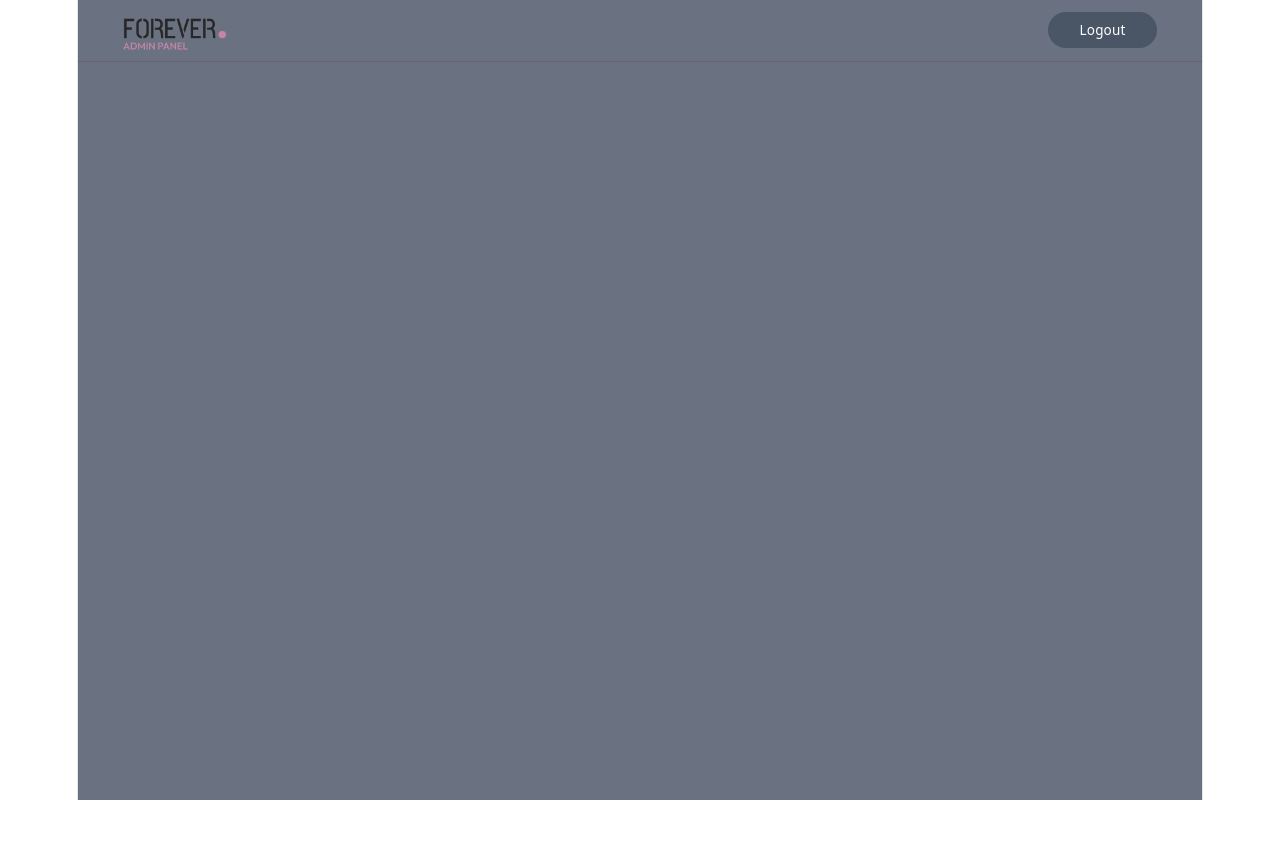
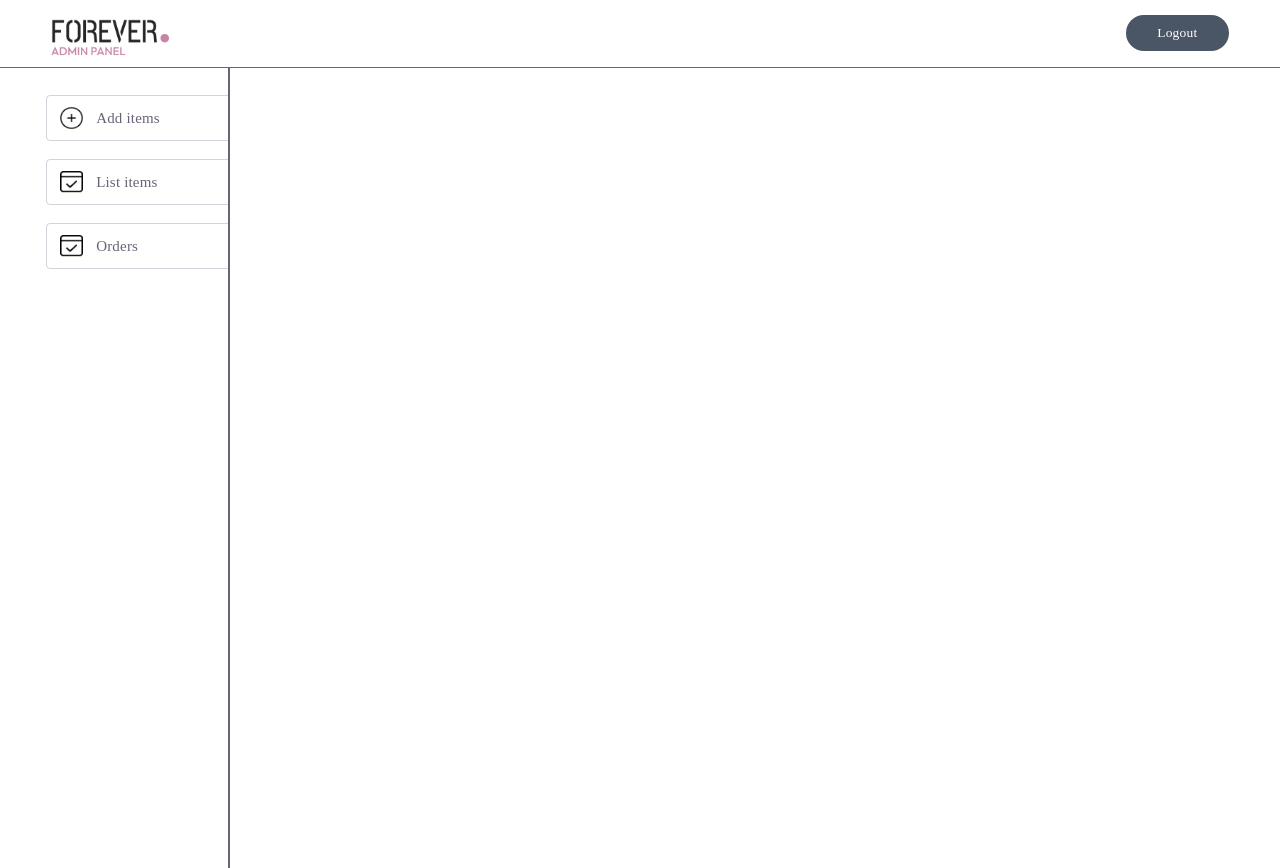
Before and after one commit to siddharthg-7/E-Commerce-Website, a React (Vite) app in the folder admin/admin/: page / in a window 1280 px wide. Before the commit the page ends 800 px from the top, so only its background shows below. Built offline with nearby package versions, Linux system fonts and the light colour scheme.

Commit message:
feat: update layout and enhance sidebar navigation with routing links

```diff
--- a/admin/admin/src/App.jsx
+++ b/admin/admin/src/App.jsx
@@ -1,13 +1,14 @@
 import React from 'react'
 import Navbar from './components/Navbar'
+import Sidebar from './components/Sidebar'
 const App = () => {
   return (
-    <div className='bg-gray-500 min-h-screen'>
+    <div className='bg-white min-h-screen w-full'>
       <>
       <Navbar />
       <hr/>
       <div className='flex w-full'>
-
+        <Sidebar />
       </div>
       </>
     </div>
--- a/admin/admin/src/components/Sidebar.jsx
+++ b/admin/admin/src/components/Sidebar.jsx
@@ -1,8 +1,25 @@
 import React from 'react'
+import {NavLink} from 'react-router-dom'
+import {assets} from '../assets/assets'
 
 const Sidebar = () => {
   return (
-    <div>Sidebar</div>
+    <div className='w-[18%] min-h-screen border-r-2 '>
+      <div className='flex flex-col gap-4 pt-6 pl-[20%] text-[15px]'>
+        <NavLink className='flex items-center gap-3 border border-gray-300 border-r-0 px-3 py-2 rounded-l' to="/add">
+          <img className='w-5 h-5' src={assets.add_icon} alt="add" />
+          <p className='hidden md:block'>Add items</p>
+        </NavLink>
+        <NavLink className='flex items-center gap-3 border border-gray-300 border-r-0 px-3 py-2 rounded-l' to="/list">
+          <img className='w-5 h-5' src={assets.order_icon} alt="orders" />
+          <p className='hidden md:block'>List items</p>
+        </NavLink>
+        <NavLink className='flex items-center gap-3 border border-gray-300 border-r-0 px-3 py-2 rounded-l' to="/orders">
+          <img className='w-5 h-5' src={assets.order_icon} alt="orders" />
+          <p className='hidden md:block'>Orders</p>
+        </NavLink>
+      </div>
+    </div>
   )
 }
 
--- a/admin/admin/src/index.css
+++ b/admin/admin/src/index.css
@@ -1,5 +1,5 @@
 @import "tailwindcss";
-
+@import url('https://fonts.googleapis.com/css2?family=Nunito:ital,wght@0,200..1000;1,200..1000&family=Outfit:wght@100..900&family=PT+Sans:ital,wght@0,400;0,700;1,400;1,700&family=Prata&display=swap');
 
 :root {
   --text: #6b6375;
@@ -45,11 +45,10 @@ html {
 }
 
 #root {
-  width: 1126px;
+  width: 100%;
   max-width: 100%;
-  margin: 0 auto;
-  text-align: center;
-  border-inline: 1px solid var(--border);
+  margin: 0;
+  text-align: left;
   min-height: 100svh;
   display: flex;
   flex-direction: column;
@@ -99,3 +98,11 @@ code {
   padding: 4px 8px;
   background: var(--code-bg);
 }
+
+.active {
+  background-color: #ffebf5;
+  border-color: #C586A5;
+}
+*{
+  font-family: Outfit;
+}
```
